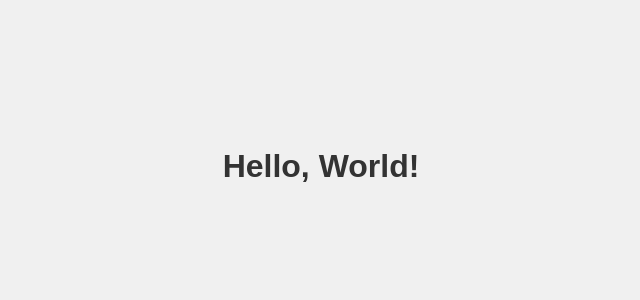
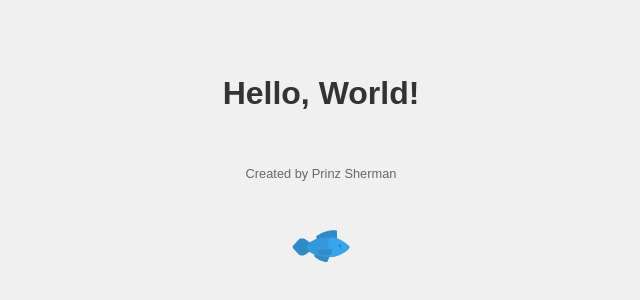
Before and after one commit to Prinz18/prinz-workspace, a plain HTML site: page index.html in a window 1280 px wide. Shown: the part 234-534 px from the top of the page, without its empty margins (319-959 px from the left). Drawn offline with Linux system fonts and the light colour scheme.

Commit message:
feat: add creator text and move it under the title

```diff
--- a/index.html
+++ b/index.html
@@ -8,6 +8,7 @@
         body {
             font-family: sans-serif;
             display: flex;
+            flex-direction: column; /* Arrange items vertically */
             justify-content: center;
             align-items: center;
             height: 100vh;
@@ -17,9 +18,22 @@
         h1 {
             color: #333;
         }
+        img {
+            max-width: 200px; /* Limit image size */
+            margin-top: 20px; /* Add space between text and image */
+        }
+        footer {
+            margin-top: 20px;
+            font-size: 0.8em;
+            color: #666;
+        }
     </style>
 </head>
 <body>
     <h1>Hello, World!</h1>
+    <footer>
+        <p>Created by Prinz Sherman</p>
+    </footer>
+    <img src="fish.png" alt="A blue fish">
 </body>
 </html>
```
Also changed, not shown: fish.png (added).
